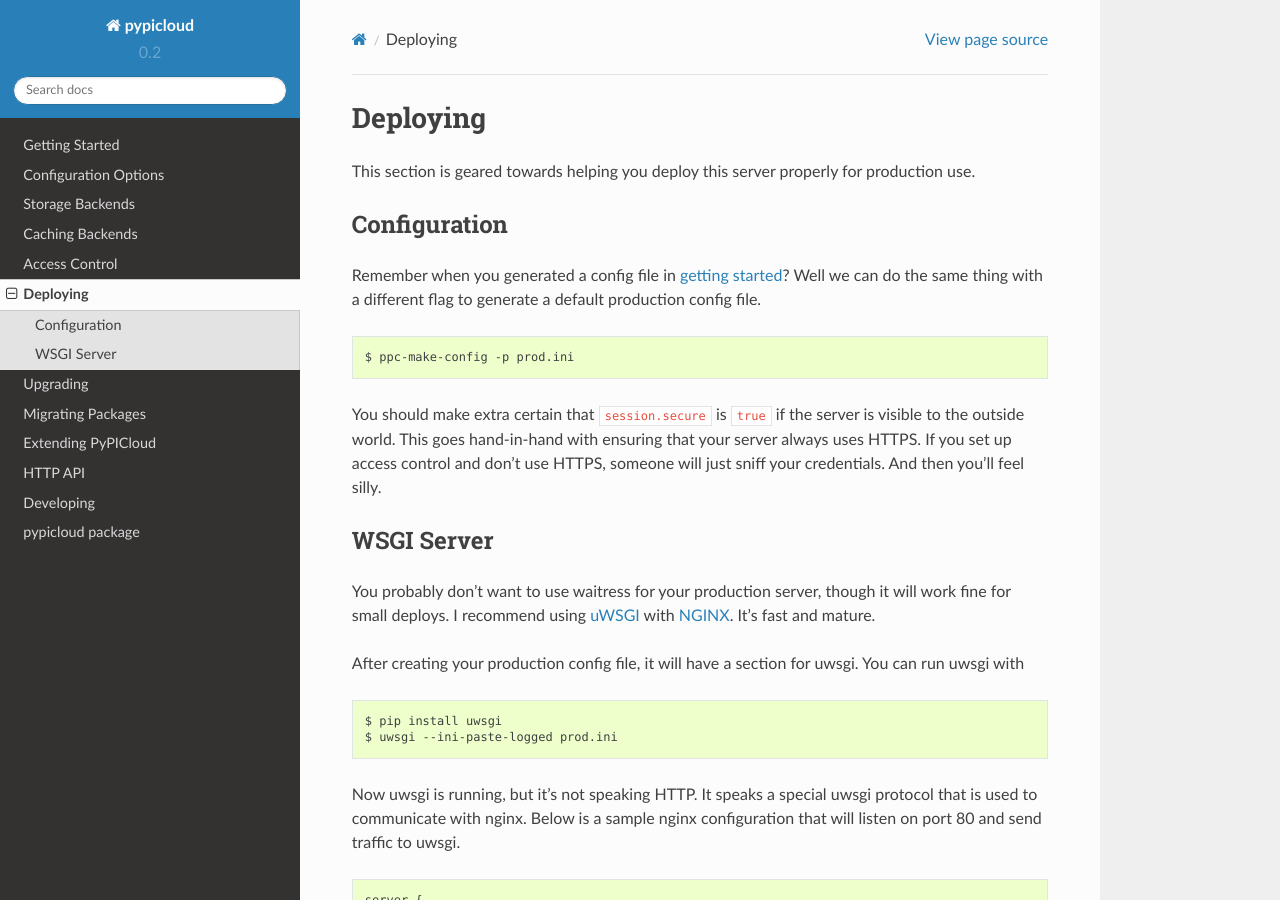
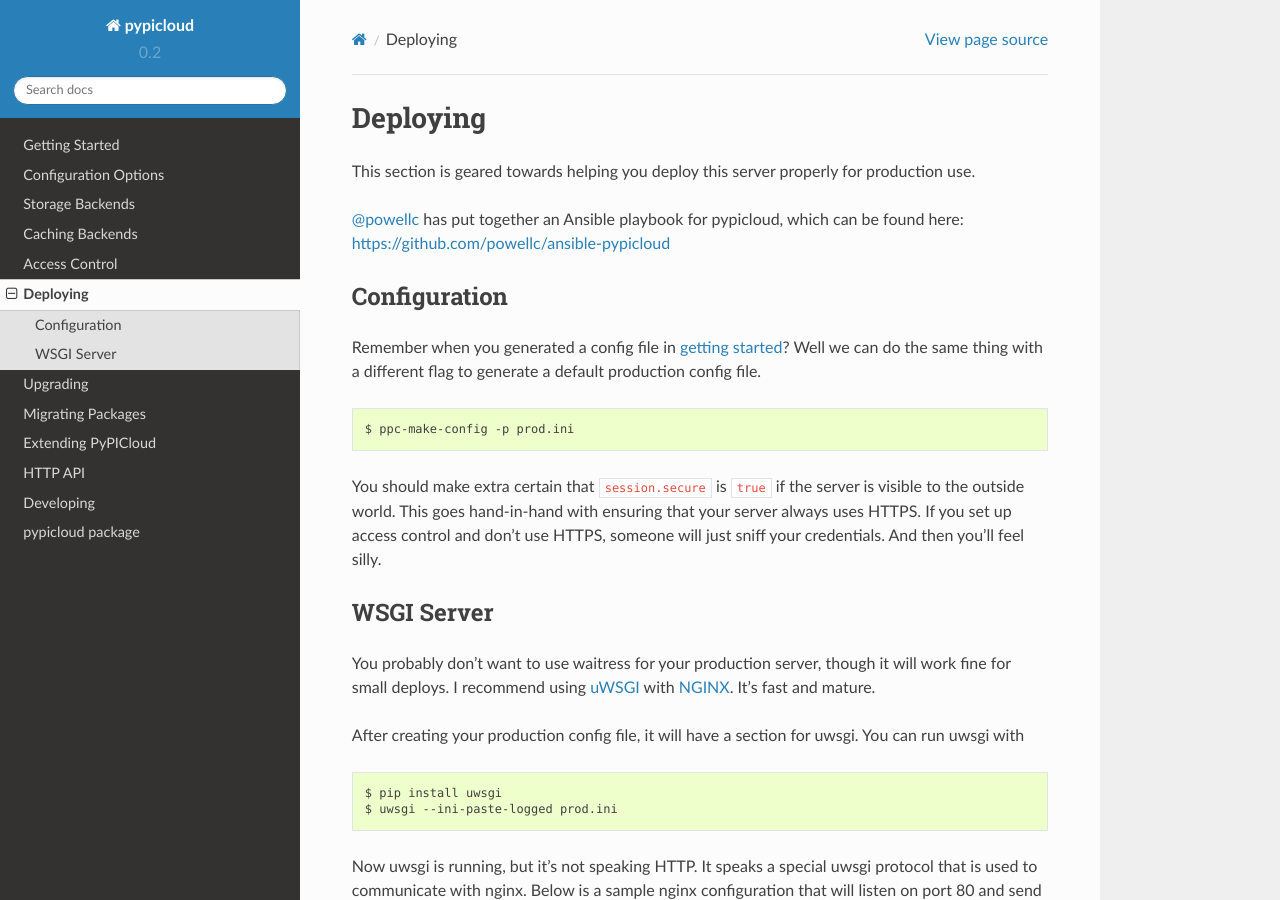
Before and after one commit to stevearc/pypicloud, a Sphinx documentation site: the page built from doc/topics/deploy.rst, in a window 1280 px wide and 900 px high. Built offline with Sphinx 7.4.7 and the Read the Docs theme 2.0.0, drawn with Linux system fonts in a browser that asks for light colours; pages that are not in the unit, such as notebooks, are missing from menus.

Commit message:
Add reference to ansible playbook repo in docs

```diff
--- a/doc/topics/deploy.rst
+++ b/doc/topics/deploy.rst
@@ -4,6 +4,10 @@
 =========
 This section is geared towards helping you deploy this server properly for
 production use.
+
+`@powellc <https://github.com/powellc>`_ has put together an Ansible
+playbook for pypicloud, which can be found here:
+https://github.com/powellc/ansible-pypicloud
 
 Configuration
 -------------
```
